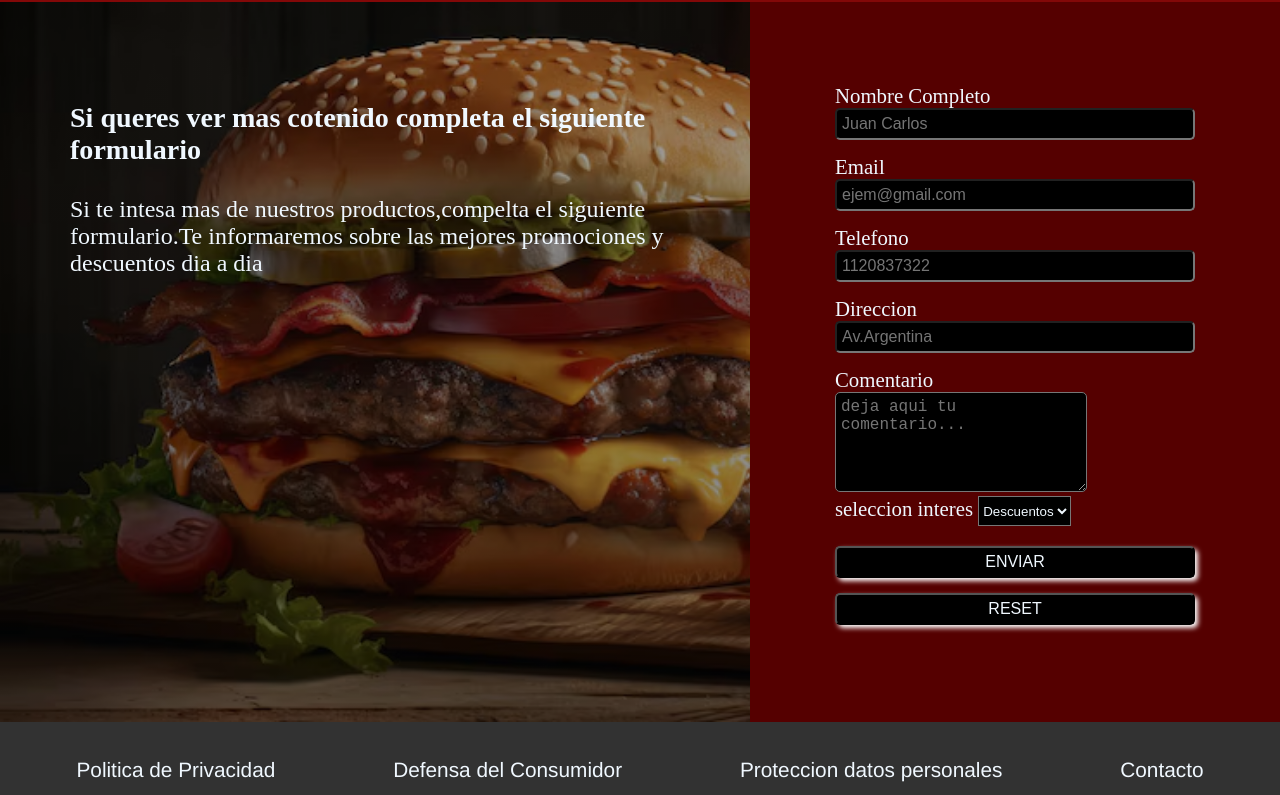
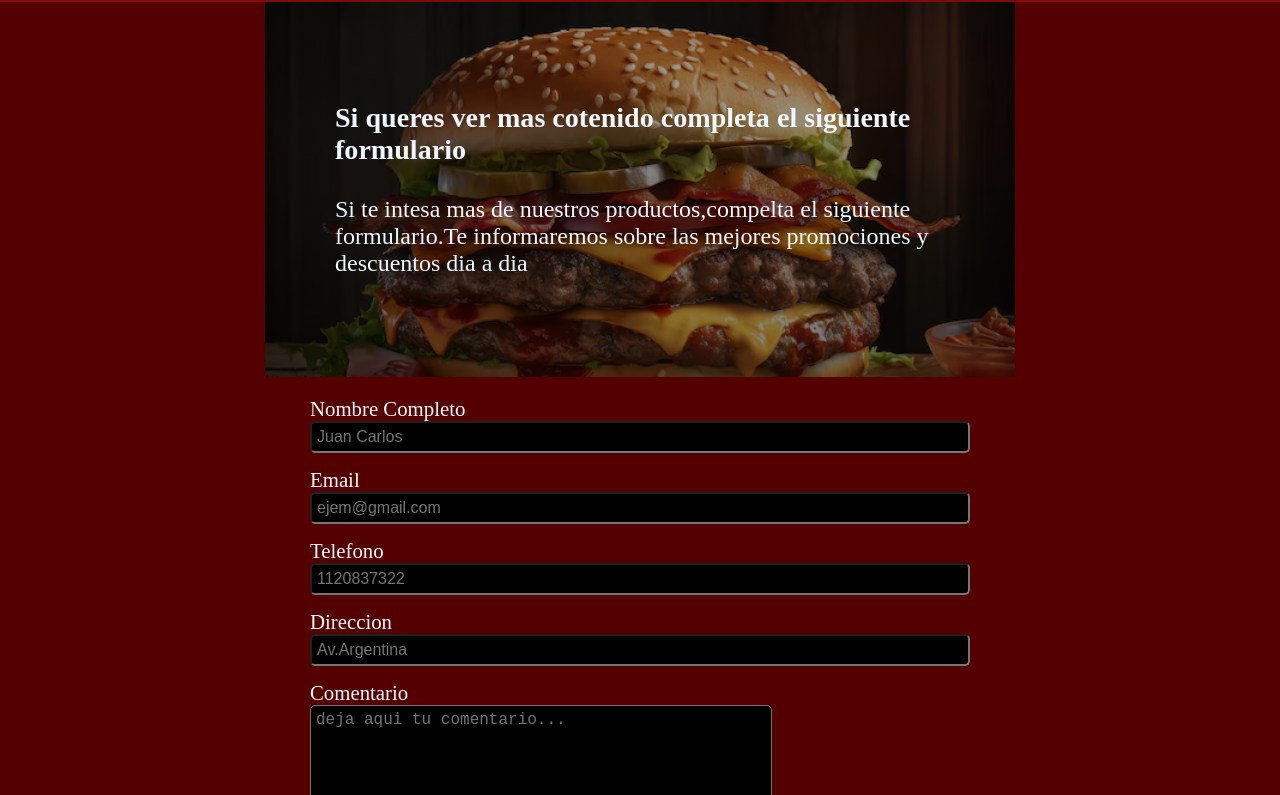
Before and after one commit to briangonzales1996/comision59920-BrianGonzalesVidaurre, a plain HTML site: page pages/formulario.html in a window 1280 px wide. Shown: the part 64-859 px from the top of the page. Drawn offline with nearby package versions, Linux system fonts and the light colour scheme.

Commit message:
cambio-2

```diff
--- a/css/styles.css
+++ b/css/styles.css
@@ -365,7 +365,7 @@ gap: 30px;
 
     flex-grow: 1;
     flex-basis: 0;
-    min-width: 400px;
+    min-width: 700px;
     color: aliceblue;
     font-size: 1.5rem;
     padding: 100px 70px;
@@ -377,14 +377,14 @@ gap: 30px;
 }
 
 .formulario .formulario__datos{
-    max-width: 400px;
 
+    max-width: 500px;
     padding: 20px;
     color: aliceblue;
     margin: auto; /* margin al item hijo auto, afecta el centrado en flex*/
     flex-grow: 1;
     flex-basis: 0;
-    min-width: 400px;
+    min-width:700px;
 }
 .formulario .formulario__datos label{
     display: block;
@@ -565,7 +565,7 @@ gap: 30px;
     }
 }
 
-@media screen and (max-width:380px){
+@media screen and (max-width:430px){
     .formulario .formulario__datos{
         min-width: 300px;
     }
@@ -573,9 +573,3 @@ gap: 30px;
         min-width: 300px;
     }
 }
-
-@media screen and (max-width:1024px){
-    .formulario{
-
-    }
-}
```
